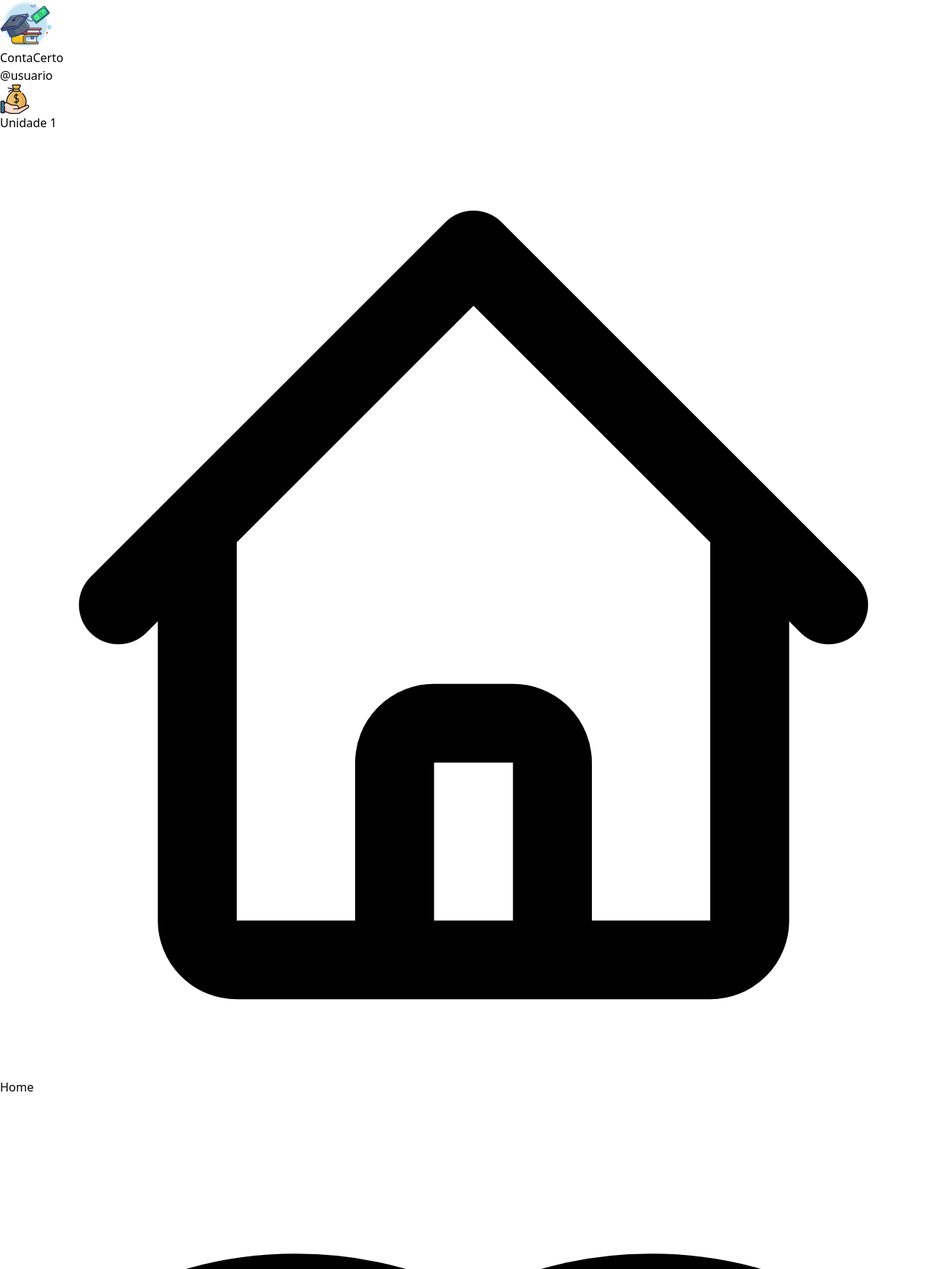
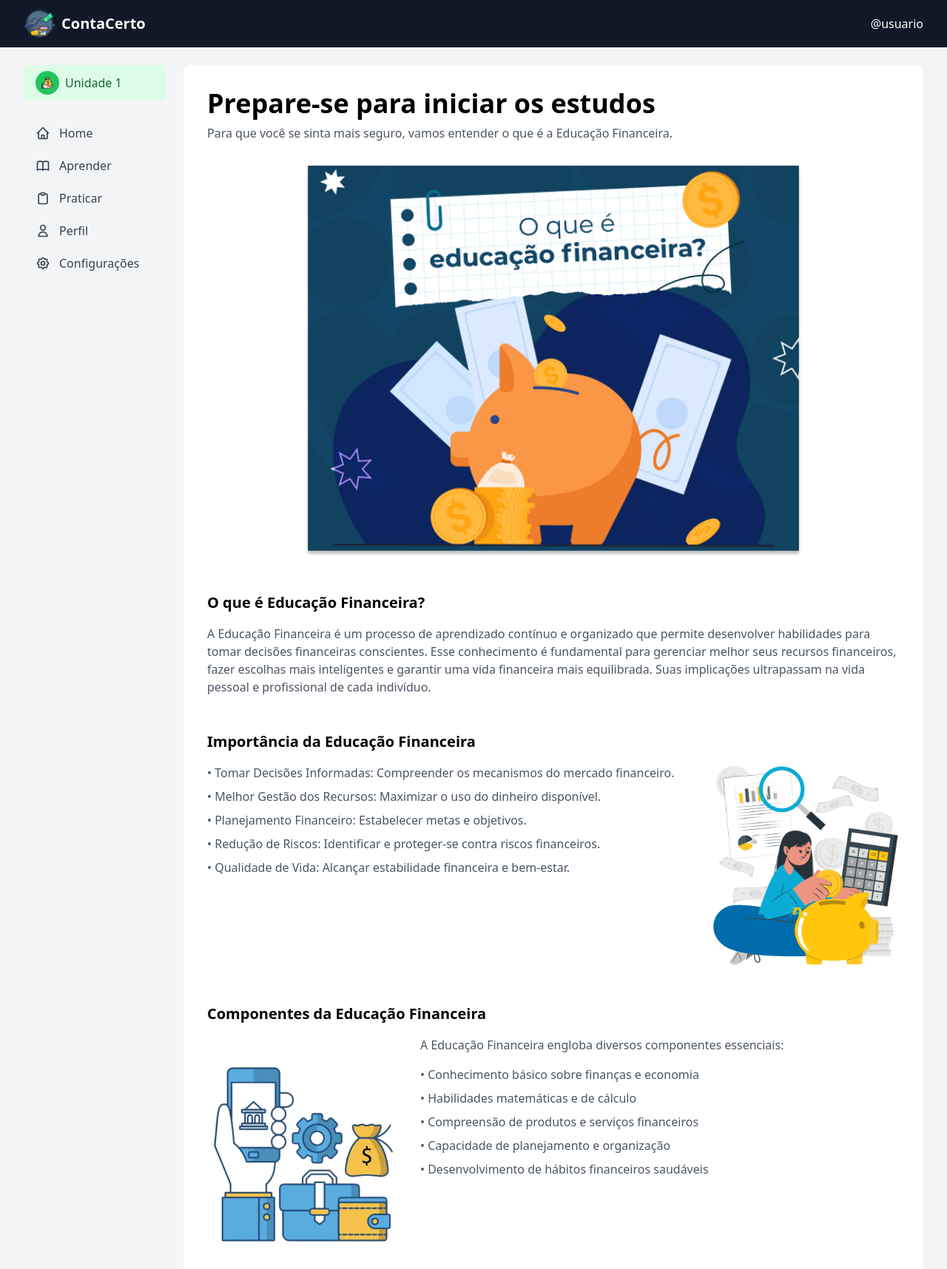
Before and after one commit to PedrouColares/Conta-Certo, a website: page conta/unidades/unidade1/conceitos.html in a window 1280 px wide. Shown: the top 1716 px of the page at 74% size. Drawn offline with nearby package versions, Linux system fonts and the light colour scheme; files that its build step writes are made by us from their sources; files whose address does not match are found by name.

Commit message:
version 1.0

```diff
--- a/conta/unidades/unidade1/conceitos.html
+++ b/conta/unidades/unidade1/conceitos.html
@@ -5,8 +5,8 @@
     <meta charset="UTF-8">
     <meta name="viewport" content="width=device-width, initial-scale=1.0">
     <title>ContaCerto - O que é Educação Financeira?</title>
-    <link href="/src/output.css" rel="stylesheet">
-    <link rel="icon" href="/src/assets/logo.png">
+    <link href="/conta/output.css" rel="stylesheet">
+    <link rel="icon" href="/conta/assets/logo.png">
     <link href="https://fonts.googleapis.com/css2?family=Inter:wght@400;500;600;700&display=swap" rel="stylesheet">
 </head>
 
@@ -16,7 +16,7 @@
         <div class="max-w-7xl mx-auto px-4 sm:px-6 lg:px-8 h-16 flex items-center justify-between">
             <div class="flex items-center space-x-4">
                 <div class="flex items-center">
-                    <img src="/src/assets/logo.png" alt="ContaCerto" class="h-10">
+                    <img src="/conta/assets/logo.png" alt="ContaCerto" class="h-10">
                     <span class="ml-2 text-xl font-semibold text-white">ContaCerto</span>
                 </div>
             </div>
@@ -33,13 +33,13 @@
                 <div class="mb-6">
                     <div class="flex items-center space-x-2 bg-green-100 text-green-800 px-4 py-2 rounded-lg">
                         <div class="w-8 h-8 bg-green-500 rounded-full flex items-center justify-center text-white">
-                            <img src="/src/assets/salary.png" alt="salario" class="p-2">
+                            <img src="/conta/assets/salary.png" alt="salario" class="p-2">
                         </div>
                         <span class="font-medium">Unidade 1</span>
                     </div>
                 </div>
                 <nav class="space-y-1">
-                    <a href="/src/unidades.html"
+                    <a href="/conta/unidades.html"
                         class="hover:bg-gray-300 flex items-center px-4 py-2 text-gray-700 rounded-md">
                         <svg class="mr-3 h-5 w-5" fill="none" stroke="currentColor" viewBox="0 0 24 24">
                             <path stroke-linecap="round" stroke-linejoin="round" stroke-width="2"
@@ -87,7 +87,7 @@
                     Financeira.</p>
 
                 <div class="mb-12">
-                    <img src="/src/assets/o-que-e-educacao-financeira.png" alt="O que é educação financeira?"
+                    <img src="/conta/assets/o-que-e-educacao-financeira.png" alt="O que é educação financeira?"
                         class="w-full max-w-2xl mx-auto mb-8">
                 </div>
 
@@ -118,7 +118,7 @@
                                     <li>• Qualidade de Vida: Alcançar estabilidade financeira e bem-estar.</li>
                                 </ul>
                             </div>
-                            <img src="/src/assets/importancia-educacao-financeira.png"
+                            <img src="/conta/assets/importancia-educacao-financeira.png"
                                 alt="Importância da Educação Financeira" class="w-64">
                         </div>
                     </div>
@@ -127,7 +127,7 @@
                     <div class="space-y-4">
                         <h2 class="text-xl font-semibold">Componentes da Educação Financeira</h2>
                         <div class="flex gap-8 items-start">
-                            <img src="/src/assets/componentes-educacao-financeira.png"
+                            <img src="/conta/assets/componentes-educacao-financeira.png"
                                 alt="Componentes da Educação Financeira" class="w-64">
                             <div class="flex-1 text-gray-600">
                                 <p>A Educação Financeira engloba diversos componentes essenciais:</p>
@@ -156,7 +156,7 @@
                                     <li>• Planejamento para objetivos futuros</li>
                                 </ul>
                             </div>
-                            <img src="/src/assets/educacao-financeira-cotidiano.png"
+                            <img src="/conta/assets/educacao-financeira-cotidiano.png"
                                 alt="Educação Financeira no Cotidiano" class="w-64">
                         </div>
                     </div>
@@ -172,11 +172,11 @@
                 </div>
 
                 <div class="mt-12 flex justify-end">
-                    <a href="/src/unidades/unidade1/atv1.html">
+                    <a href="/conta/unidades/unidade1/atv1.html">
                         <button
                             class="flex justify-center items-center bg-blue-500 text-white px-6 py-2 rounded-md hover:bg-blue-600 focus:outline-none focus:ring-2 focus:ring-blue-500 focus:ring-offset-2">
                             Avançar
-                            <img src="/src/assets/seta-branca.png" alt="seta-branca-img" class="pl-4 h-7 pt-1">
+                            <img src="/conta/assets/seta-branca.png" alt="seta-branca-img" class="pl-4 h-7 pt-1">
                         </button>
                     </a>
                 </div>
--- a/package.json
+++ b/package.json
@@ -4,7 +4,7 @@
   "description": "",
   "main": "index.js",
   "scripts": {
-    "start": "tailwindcss build src/input.css -o src/output.css --watch"
+    "start": "tailwindcss build ./conta/input.css -o ./conta/output.css --watch"
   },
   "devDependencies": {
     "tailwindcss": "^3.4.15"
--- a/tailwind.config.js
+++ b/tailwind.config.js
@@ -1,6 +1,6 @@
 /** @type {import('tailwindcss').Config} */
 module.exports = {
-  content: ["./src/**/*.{html,js}"],
+  content: ["./conta/**/*.{html,js}"],
   theme: {
     extend: {
       backgroundImage: {
```
Also changed, not shown: conta/unidades/unidade1/atv1.html (+9 -9 lines), conta/welcome.html (+0 -1 lines).
